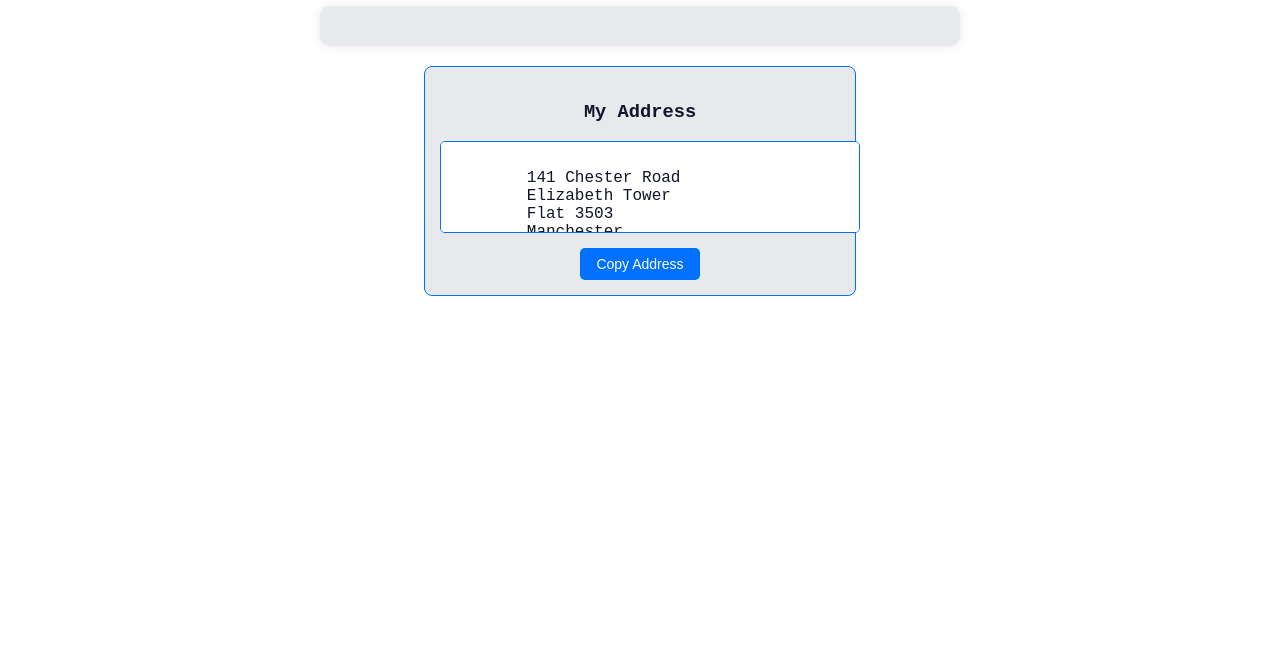
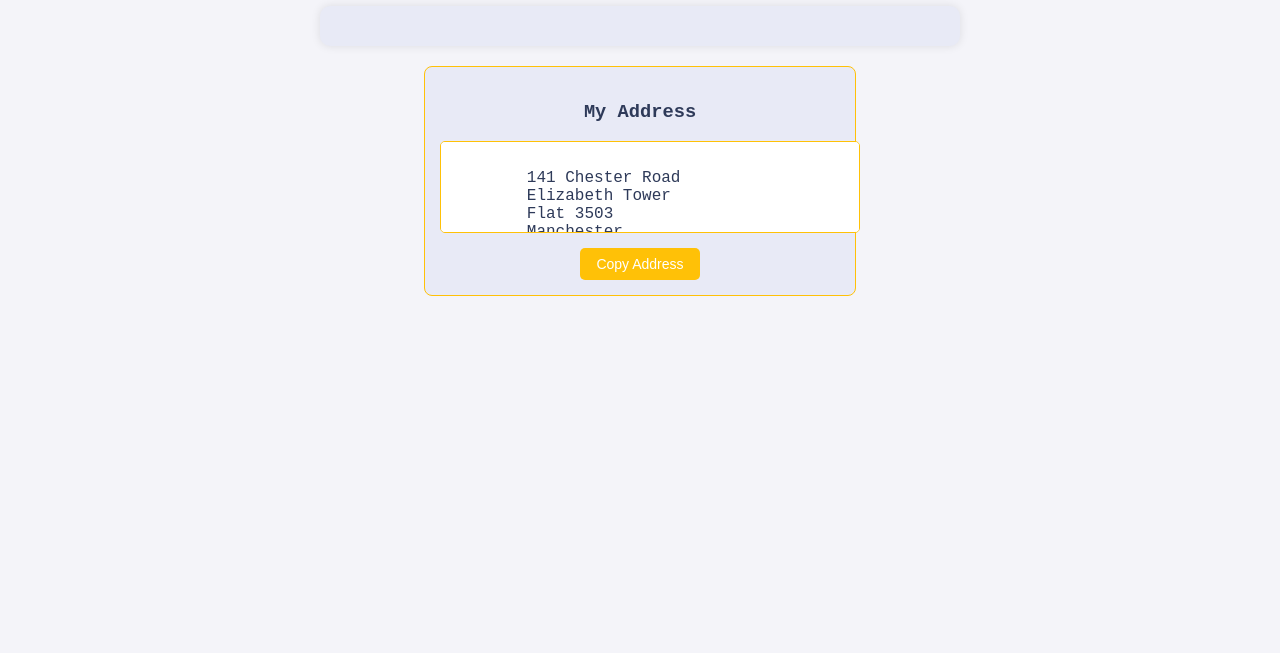
Before and after one commit to OuamboC/Vercel, a website: page public/index.html in a window 1280 px wide. Shown: the part 147-800 px from the top of the page. Drawn offline with Linux system fonts and the light colour scheme; no server answers.

Commit message:
Updated CSS

```diff
--- a/public/styles.css
+++ b/public/styles.css
@@ -1,20 +1,21 @@
 :root {
-    --base-color: #FFFFFF; /* White background */
-    --base-variant: #E8E9ED; /* Light grey */
-    --text-color: #111528; /* Dark blue text */
-    --secondary-text: #232738; /* Slate grey */
-    --primary-color: #3A435D; /* Deep blue */
-    --accent-color: #0071FF; /* Bright blue */
+    --base-color: #F4F4F9; /* Soft white background */
+    --base-variant: #E8EAF6; /* Calm light blue-grey */
+    --text-color: #2E3A59; /* Relaxing dark slate blue text */
+    --secondary-text: #5A617A; /* Soft grey */
+    --primary-color: #8E99F3; /* Soothing pastel blue */
+    --accent-color: #FFC107; /* Warm amber for accent */
 }
 
 .darkmode {
-    --base-color: #0d0d0d; /* Dark background */
-    --base-variant: #1a1a1a; /* Slightly lighter dark background */
-    --text-color: #00ff00; /* Green text to mimic terminal */
+    --base-color: #121212; /* Dark background */
+    --base-variant: #1C1C1C; /* Slightly lighter dark background */
+    --text-color: #00FF00; /* Green text to mimic terminal */
     --secondary-text: #232738;
-    --primary-color: #3a435d;
-    --accent-color: #0071ff;
+    --primary-color: #3A435D;
+    --accent-color: #0071FF;
 }
+
 #theme-switch {
     height: 50px;
     width: 50px;
@@ -45,7 +46,6 @@
     display: block;
 }
 
-
 body {
     background-color: var(--base-color);
     color: var(--text-color);
@@ -64,13 +64,6 @@ header {
     position: relative; /* Relative positioning for header */
     border-bottom: 2px solid var(--accent-color); /* Bright blue border */
 }
- /*
- header {
-    background-color: var(--base-variant);
-    color: var(--text-color);
-    padding: 10px;
-    border-bottom: 2px solid var(--accent-color); /* Bright blue border */
-
 
 .main-nav {
     display: flex;
```
